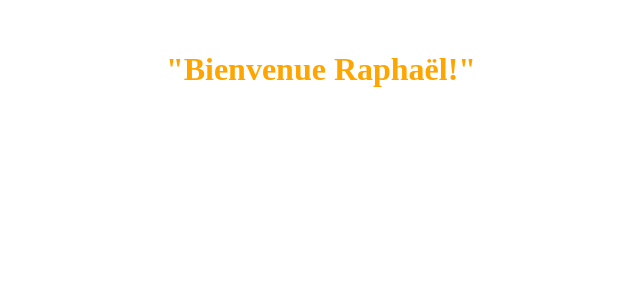
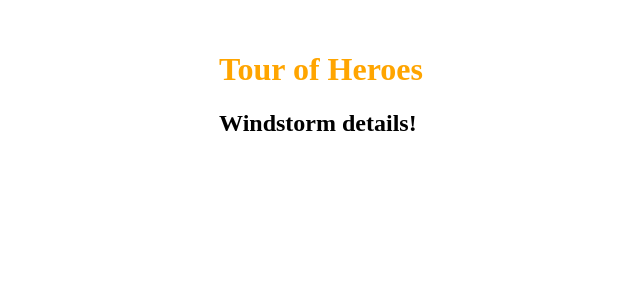
Before and after one commit to dirago/Angular2_learning, an Angular app: page / in a window 1280 px wide. Shown: the top 300 px of the page, without its empty margins (319-959 px from the left). Built offline with nearby package versions, Linux system fonts and the light colour scheme.

Commit message:
updating first component

```diff
--- a/src/app/app.component.html
+++ b/src/app/app.component.html
@@ -1,3 +1,2 @@
-<h1>
-  "Bienvenue {{name}}!"
-</h1>
+<h1>{{title}}</h1>
+<h2>{{hero}} details!</h2>
--- a/src/app/app.component.ts
+++ b/src/app/app.component.ts
@@ -6,5 +6,6 @@ import { Component } from '@angular/core';
   styleUrls: ['./app.component.sass']
 })
 export class AppComponent {
-  name = 'Raphaël';
+    title = 'Tour of Heroes';
+    hero = 'Windstorm';
 }
--- a/src/index.html
+++ b/src/index.html
@@ -2,7 +2,7 @@
 <html>
 <head>
   <meta charset="utf-8">
-  <title>Angular2Learning</title>
+  <title>Angular2 - Tour of heroes</title>
   <base href="/">
 
   <meta name="viewport" content="width=device-width, initial-scale=1">
```
